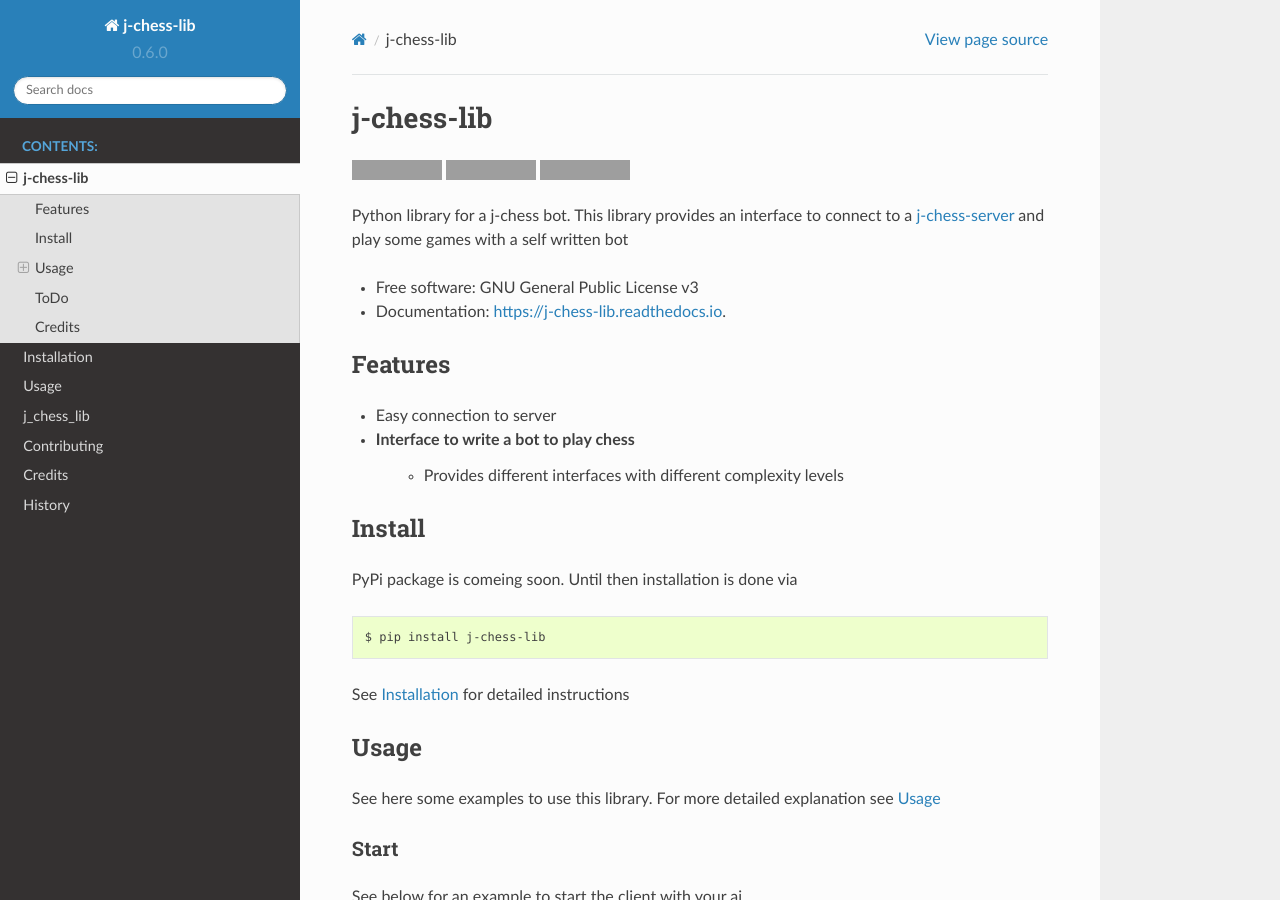
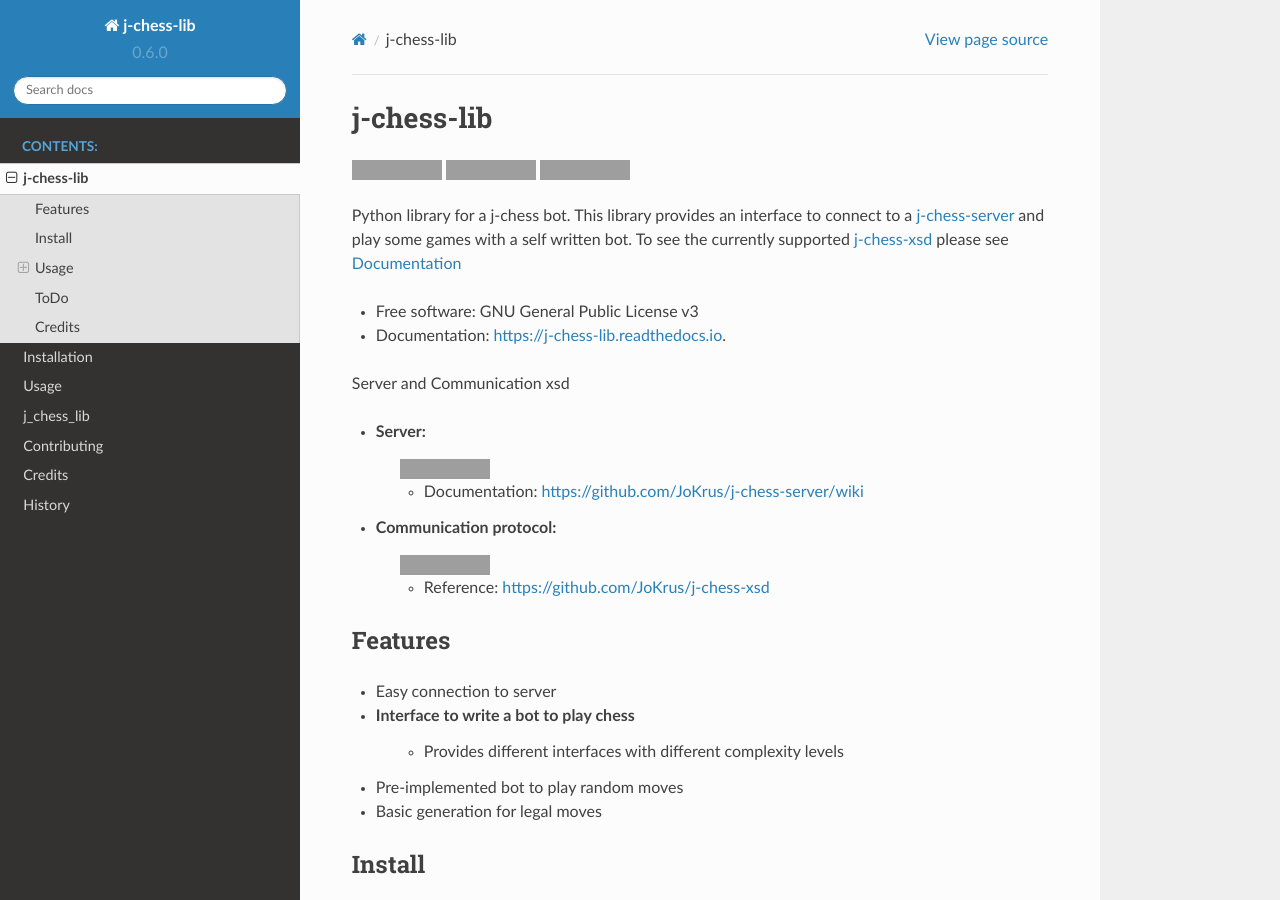
Before and after one commit to RedRem95/j-chess-lib, a Sphinx documentation site: the page built from docs/readme.rst, in a window 1280 px wide and 900 px high. Built offline with Sphinx 7.4.7 and the Read the Docs theme 2.0.0, drawn with Linux system fonts in a browser that asks for light colours; grey boxes are pictures that could not be loaded.

Commit message:
Added xsd version to docu-Index Added LICENSE of xsd and server

```diff
--- a/README.rst
+++ b/README.rst
@@ -2,23 +2,35 @@
 j-chess-lib
 ===========
 
-.. image:: https://img.shields.io/github/license/RedRem95/j-chess-lib
+.. image:: https://img.shields.io/github/license/RedRem95/j-chess-lib?style=for-the-badge
         :target: https://github.com/RedRem95/j-chess-lib
 
-.. image:: https://img.shields.io/pypi/v/j_chess_lib.svg
+.. image:: https://img.shields.io/pypi/v/j_chess_lib.svg?style=for-the-badge
         :target: https://pypi.python.org/pypi/j_chess_lib
 
-.. image:: https://readthedocs.org/projects/j-chess-lib/badge/?version=latest
+.. image:: https://readthedocs.org/projects/j-chess-lib/badge/?version=latest&style=for-the-badge
         :target: https://j-chess-lib.readthedocs.io/en/latest/?version=latest
         :alt: Documentation Status
 
 
 Python library for a j-chess bot.
-This library provides an interface to connect to a j-chess-server_ and play some games with a self written bot
+This library provides an interface to connect to a j-chess-server_ and play some games with a self written bot.
+To see the currently supported j-chess-xsd_ please see Documentation_
 
 
 * Free software: GNU General Public License v3
 * Documentation: https://j-chess-lib.readthedocs.io.
+
+Server and Communication xsd
+
+* Server:
+    .. image:: https://img.shields.io/github/license/JoKrus/j-chess-server?style=for-the-badge
+            :target: server-LICENSE_
+    * Documentation: https://github.com/JoKrus/j-chess-server/wiki
+* Communication protocol:
+    .. image:: https://img.shields.io/github/license/JoKrus/j-chess-xsd?style=for-the-badge
+            :target: xsd-LICENSE_
+    * Reference: https://github.com/JoKrus/j-chess-xsd
 
 
 Features
@@ -27,6 +39,8 @@
 * Easy connection to server
 * Interface to write a bot to play chess
     * Provides different interfaces with different complexity levels
+* Pre-implemented bot to play random moves
+* Basic generation for legal moves
 
 Install
 -------
@@ -110,8 +124,11 @@
 .. _Cookiecutter: https://github.com/audreyr/cookiecutter
 .. _`audreyr/cookiecutter-pypackage`: https://github.com/audreyr/cookiecutter-pypackage
 .. _j-chess-server: https://github.com/JoKrus/j-chess-server
+.. _server-LICENSE: https://github.com/JoKrus/j-chess-server/blob/master/LICENSE
 .. _j-chess-xsd: https://github.com/JoKrus/j-chess-xsd
+.. _xsd-LICENSE: https://github.com/JoKrus/j-chess-xsd/blob/master/LICENSE
 .. _JoKrus: https://github.com/JoKrus
 .. _xsdata: https://github.com/tefra/xsdata
 .. _Installation: https://j-chess-lib.readthedocs.io/en/latest/?version=latest
 .. _Usage: https://j-chess-lib.readthedocs.io/en/latest/?version=latest
+.. _Documentation: https://j-chess-lib.readthedocs.io/en/latest/?version=latest
--- a/docs/conf.py
+++ b/docs/conf.py
@@ -19,6 +19,7 @@
 #
 import os
 import sys
+
 sys.path.insert(0, os.path.abspath('..'))
 
 import j_chess_lib
@@ -57,7 +58,8 @@
 # The short X.Y version.
 version = j_chess_lib.__version__
 # The full version, including alpha/beta/rc tags.
-release = j_chess_lib.__version__
+schema_version = j_chess_lib.communication.schema_version
+release = f"Lib: {j_chess_lib.__version__} - Schema: {schema_version}"
 
 # The language for content autogenerated by Sphinx. Refer to documentation
 # for a list of supported languages.
@@ -77,7 +79,6 @@
 # If true, `todo` and `todoList` produce output, else they produce nothing.
 todo_include_todos = False
 
-
 # -- Options for HTML output -------------------------------------------
 
 # The theme to use for HTML and HTML Help pages.  See the documentation for
@@ -96,12 +97,10 @@
 # so a file named "default.css" will overwrite the builtin "default.css".
 html_static_path = ['_static']
 
-
 # -- Options for HTMLHelp output ---------------------------------------
 
 # Output file base name for HTML help builder.
 htmlhelp_basename = 'j_chess_libdoc'
-
 
 # -- Options for LaTeX output ------------------------------------------
 
@@ -132,7 +131,6 @@
      'RedRem95', 'manual'),
 ]
 
-
 # -- Options for manual page output ------------------------------------
 
 # One entry per manual page. List of tuples
@@ -142,7 +140,6 @@
      'j-chess-lib Documentation',
      [author], 1)
 ]
-
 
 # -- Options for Texinfo output ----------------------------------------
 
@@ -157,3 +154,10 @@
      'One line description of project.',
      'Miscellaneous'),
 ]
+
+variables_to_export = [
+    "schema_version"
+]
+frozen_locals = dict(locals())
+rst_epilog = '\n'.join(map(lambda x: f".. |{x}| replace:: {frozen_locals[x]}", variables_to_export))
+del frozen_locals
```
Also changed, not shown: docs/index.rst (+11 -0 lines), 1 other file.
